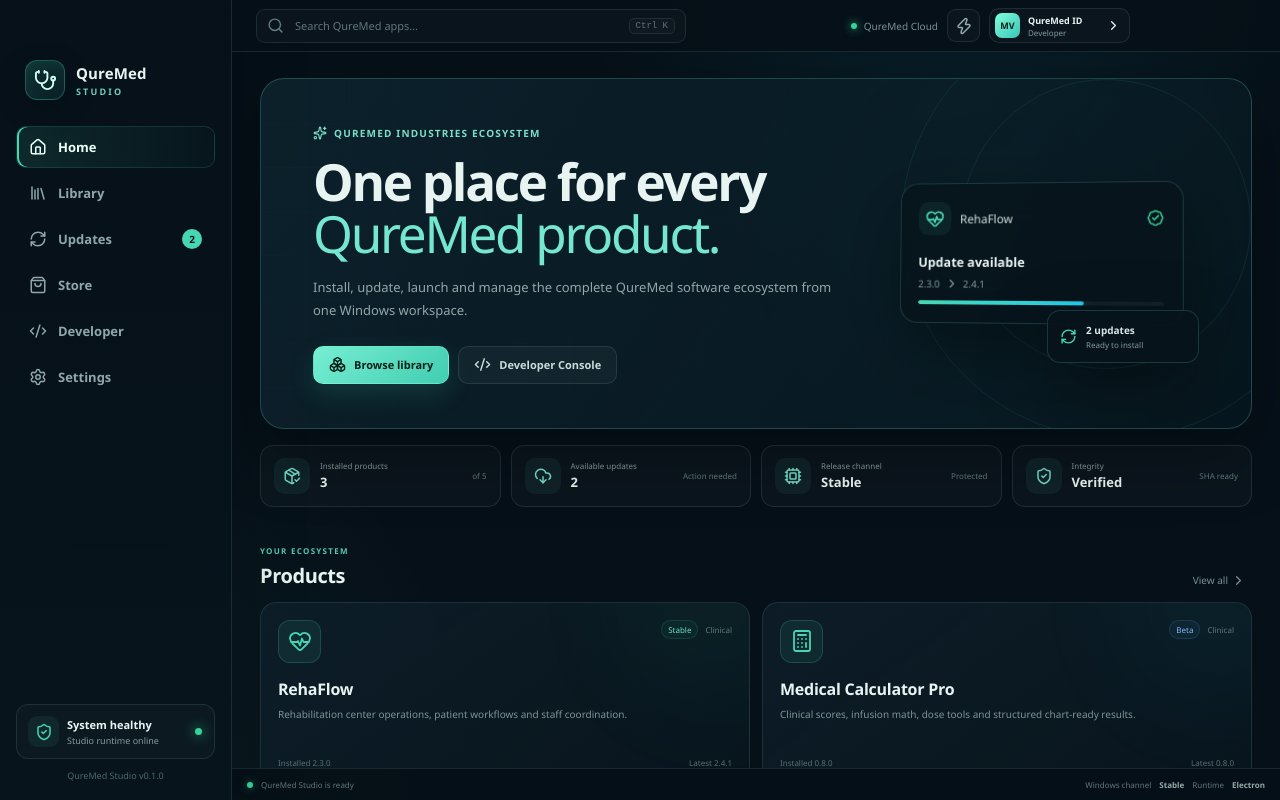
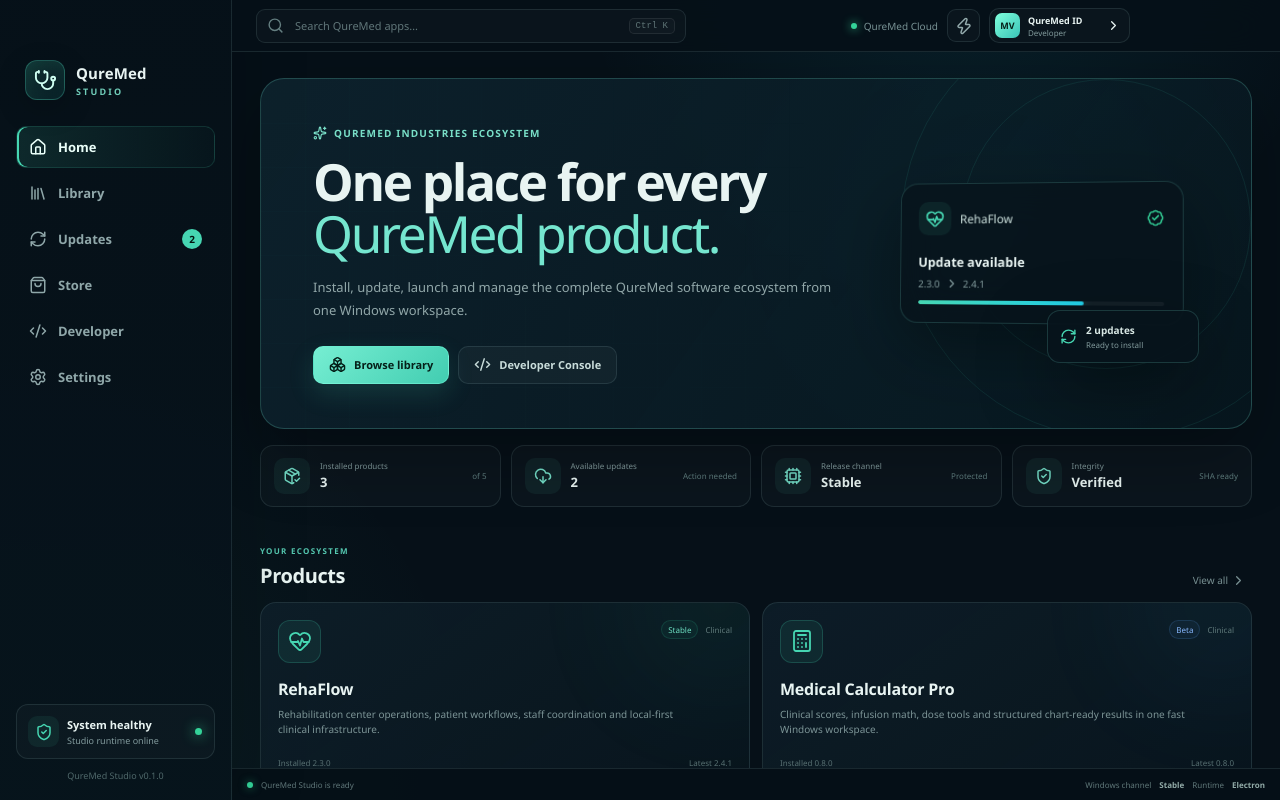
Before and after one commit to docvincent123/medipulse-b10f41, a React (Vite) app: page / in a window 1280 px wide. Built offline with nearby package versions, Linux system fonts and the light colour scheme.

Commit message:
Add product licensing tiers and v2 catalog metadata

```diff
--- a/src/catalog.ts
+++ b/src/catalog.ts
@@ -1,5 +1,6 @@
 export type ProductChannel = 'Stable' | 'Beta';
 export type ProductCategory = 'Clinical' | 'Education' | 'Diagnostics' | 'Platform';
+export type LicenseType = 'free' | 'pro' | 'clinic' | 'preview';
 
 export type Product = {
   id: string;
@@ -12,9 +13,12 @@ export type Product = {
   size: string;
   accent: string;
   icon: 'rehab' | 'calc' | 'case' | 'ecg' | 'glasses';
+  licenseType: LicenseType;
+  licenseLabel: string;
   priceLabel: string;
   releaseNotes: string[];
   featured?: boolean;
+  status?: 'available' | 'coming-soon';
 };
 
 export const catalog: Product[] = [
@@ -22,71 +26,83 @@ export const catalog: Product[] = [
     id: 'rehaflow',
     name: 'RehaFlow',
     shortName: 'RF',
-    description: 'Rehabilitation center operations, patient workflows and staff coordination.',
+    description: 'Rehabilitation center operations, patient workflows, staff coordination and local-first clinical infrastructure.',
     category: 'Clinical',
     channel: 'Stable',
     latestVersion: '2.4.1',
     size: '186 MB',
-    accent: '#34d399',
+    accent: '#31d6a6',
     icon: 'rehab',
+    licenseType: 'clinic',
+    licenseLabel: 'Clinic',
     priceLabel: 'Clinic license',
     featured: true,
-    releaseNotes: ['Faster local sync', 'Improved discharge reports', 'Device enrollment fixes'],
+    releaseNotes: ['Faster local sync', 'Improved discharge reports', 'Device enrollment and TLS diagnostics'],
   },
   {
     id: 'medical-calculator',
     name: 'Medical Calculator Pro',
     shortName: 'MC',
-    description: 'Clinical scores, infusion math, dose tools and structured chart-ready results.',
+    description: 'Clinical scores, infusion math, dose tools and structured chart-ready results in one fast Windows workspace.',
     category: 'Clinical',
     channel: 'Beta',
     latestVersion: '0.8.0',
     size: '92 MB',
-    accent: '#22d3ee',
+    accent: '#45b8ff',
     icon: 'calc',
-    priceLabel: 'Free · Pro available',
-    releaseNotes: ['Added NEWS2 and GCS', 'Pro demo entitlement', 'New chart-text generator'],
+    licenseType: 'pro',
+    licenseLabel: 'Free + Pro',
+    priceLabel: 'Free · Pro upgrade',
+    releaseNotes: ['NEWS2 and GCS', 'Pro entitlement surface', 'Chart-text generator'],
   },
   {
     id: 'caselab',
     name: 'CaseLab',
     shortName: 'CL',
-    description: 'Interactive medical scenarios for emergency care, cardiology and training.',
+    description: 'Interactive emergency-care and cardiology cases for training, assessment and scenario rehearsal.',
     category: 'Education',
     channel: 'Beta',
     latestVersion: '0.5.3',
     size: '128 MB',
-    accent: '#a78bfa',
+    accent: '#9b87ff',
     icon: 'case',
+    licenseType: 'free',
+    licenseLabel: 'Free',
     priceLabel: 'Free starter pack',
-    releaseNotes: ['Scenario timeline', 'Assessment mode', 'Pack marketplace foundation'],
+    releaseNotes: ['Scenario timeline', 'Assessment mode', 'Content-pack foundation'],
   },
   {
     id: 'ecg-studio',
     name: 'ECG Studio',
     shortName: 'ECG',
-    description: 'ECG viewing, measurement, teaching overlays and case organization.',
+    description: 'ECG viewing, measurement, teaching overlays and case organization for study and clinical review.',
     category: 'Diagnostics',
     channel: 'Beta',
     latestVersion: '0.3.0',
     size: '104 MB',
-    accent: '#fb7185',
+    accent: '#ff7b91',
     icon: 'ecg',
-    priceLabel: 'Preview',
+    licenseType: 'preview',
+    licenseLabel: 'Preview',
+    priceLabel: 'Preview access',
+    status: 'coming-soon',
     releaseNotes: ['Caliper tool', 'QT/QTc workspace', 'Case library'],
   },
   {
-    id: 'glasses-lab',
-    name: 'QureMed Vision Lab',
+    id: 'vision-lab',
+    name: 'QureMED Vision Lab',
     shortName: 'VL',
-    description: 'Companion tools for accessibility glasses, sensors and experimental hardware.',
+    description: 'Companion tools for accessibility glasses, sensors, camera workflows and experimental hardware.',
     category: 'Platform',
     channel: 'Beta',
     latestVersion: '0.1.2',
     size: '74 MB',
-    accent: '#fbbf24',
+    accent: '#f4be53',
     icon: 'glasses',
+    licenseType: 'preview',
+    licenseLabel: 'Internal preview',
     priceLabel: 'Internal preview',
-    releaseNotes: ['Device bridge shell', 'Sensor status cards', 'Voice response mock flow'],
+    status: 'coming-soon',
+    releaseNotes: ['Device bridge shell', 'Sensor status cards', 'Voice-response workflow'],
   },
 ];
```
